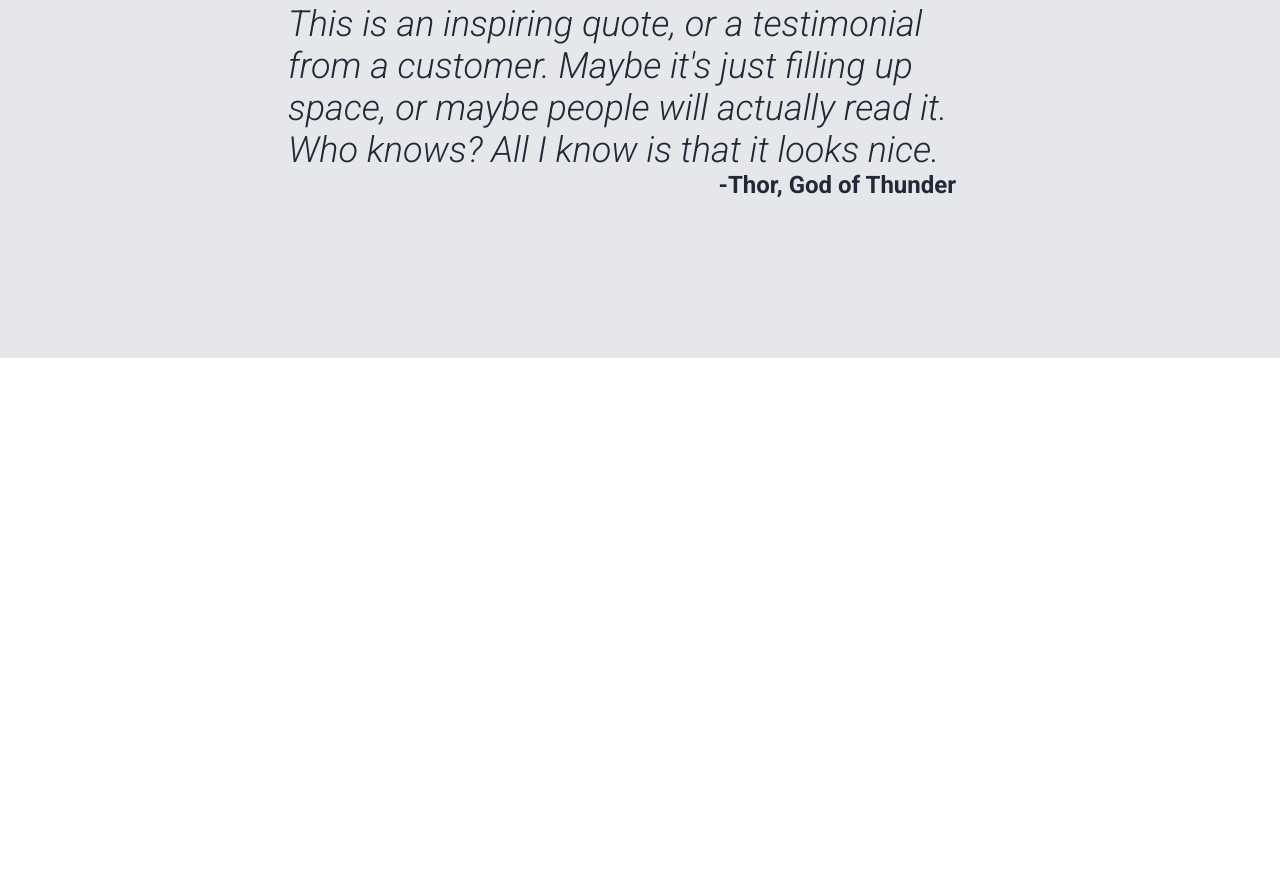
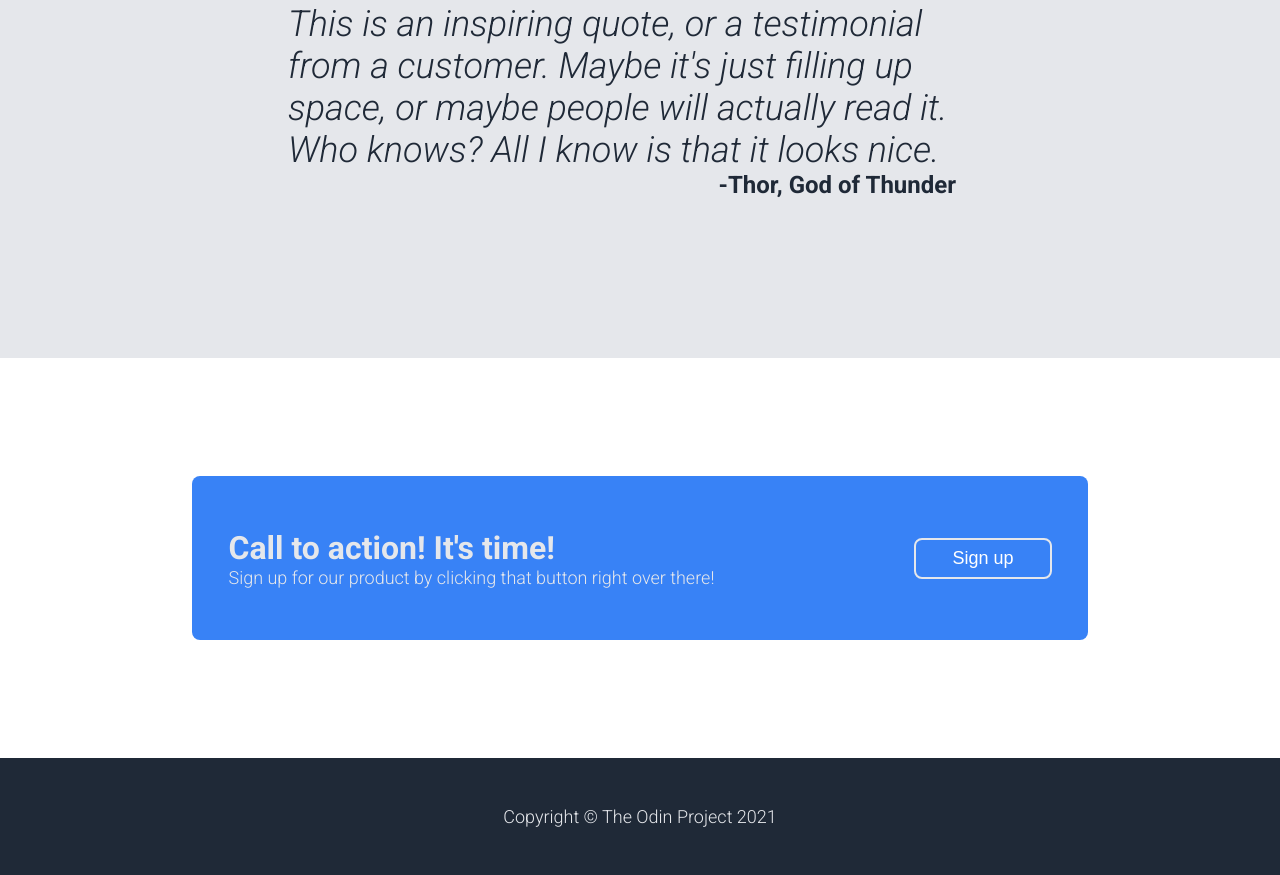
Before and after one commit to JayArya/LandingPage, a plain HTML site: page index.html in a window 1280 px wide. Shown: the part 1236-2111 px from the top of the page. Before the commit the page ends 1594 px from the top, so only its background shows below. Drawn offline with Linux system fonts and the light colour scheme.

Commit message:
Add "call to action" and "footer" section

```diff
--- a/index.html
+++ b/index.html
@@ -94,5 +94,23 @@
         <span>-Thor, God of Thunder</span>
       </div>
     </div>
+    <div class="call-to-action-section">
+      <div class="call-to-action-box">
+        <div class="call-to-action-box-text">
+          <span>Call to action! It's time!</span>
+          <p>
+            Sign up for our product by clicking that button right over there!
+          </p>
+        </div>
+        <div class="call-to-action-box-button">
+          <button>Sign up</button>
+        </div>
+      </div>
+    </div>
+    <footer>
+      <div class="footer-section">
+        <p>Copyright © The Odin Project 2021</p>
+      </div>
+    </footer>
   </body>
 </html>
--- a/style.css
+++ b/style.css
@@ -163,3 +163,55 @@ nav {
   text-align: right;
   padding-right: 36px;
 }
+
+.call-to-action-section {
+  height: 400px;
+  display: flex;
+  justify-content: center;
+  align-items: center;
+}
+
+.call-to-action-box {
+  background-color: #3882f6;
+  width: 70%;
+  height: 164px;
+  border-radius: 8px;
+  color: #e5e7eb;
+  display: flex;
+  align-items: center;
+  justify-content: center;
+  gap: 200px;
+}
+
+.call-to-action-box-text > span {
+  font-size: 32px;
+  font-weight: 700;
+}
+
+.call-to-action-box-text > p {
+  font-size: 18px;
+}
+
+.call-to-action-box-button > button {
+  background-color: #3882f6;
+  border: 2px solid #e5e7eb;
+  border-radius: 8px;
+  color: white;
+  font-weight: 200;
+  padding: 8px 36px;
+  text-align: center;
+  text-decoration: none;
+  display: inline-block;
+  font-size: 18px;
+}
+
+.footer-section {
+  background-color: #1f2937;
+  color: #e5e7eb;
+  font-size: 18px;
+  font-weight: 500;
+  display: flex;
+  align-items: center;
+  justify-content: center;
+  padding: 48px;
+}
```
